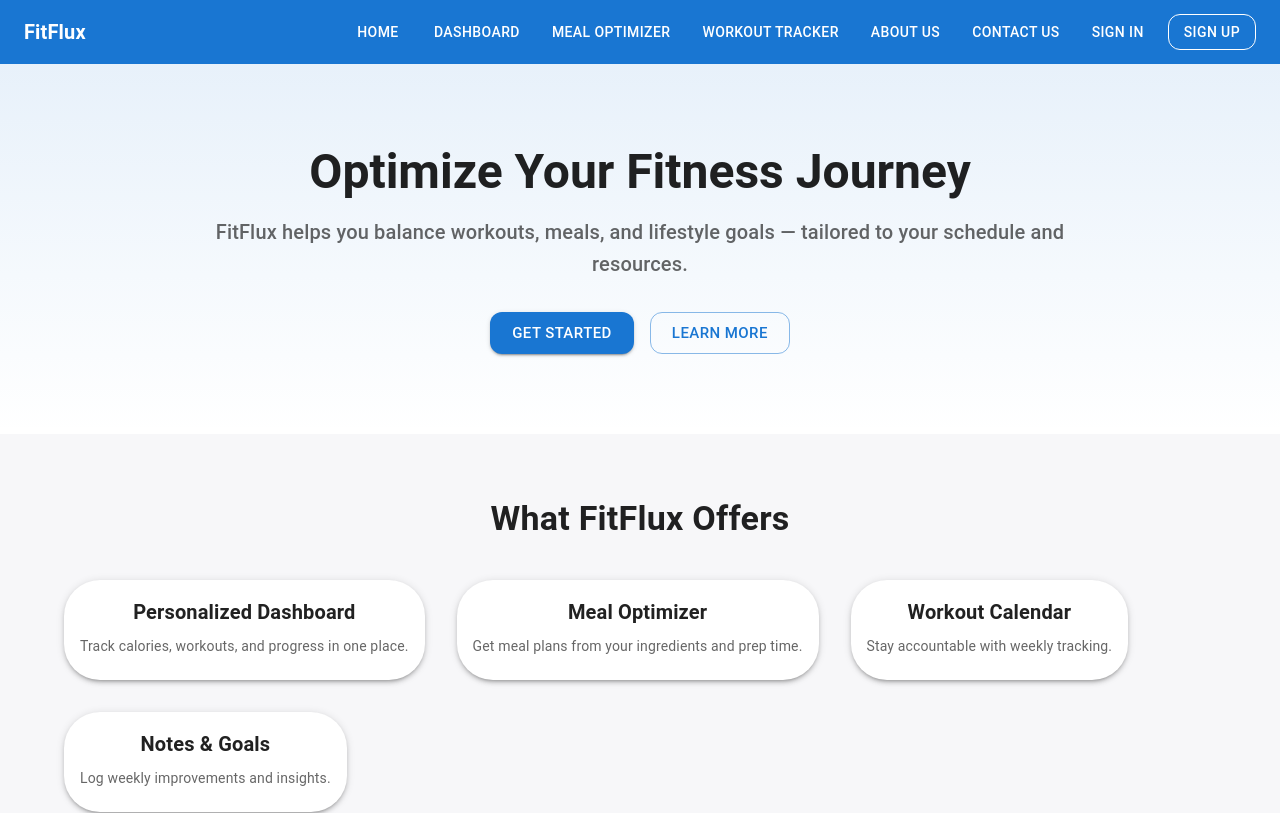
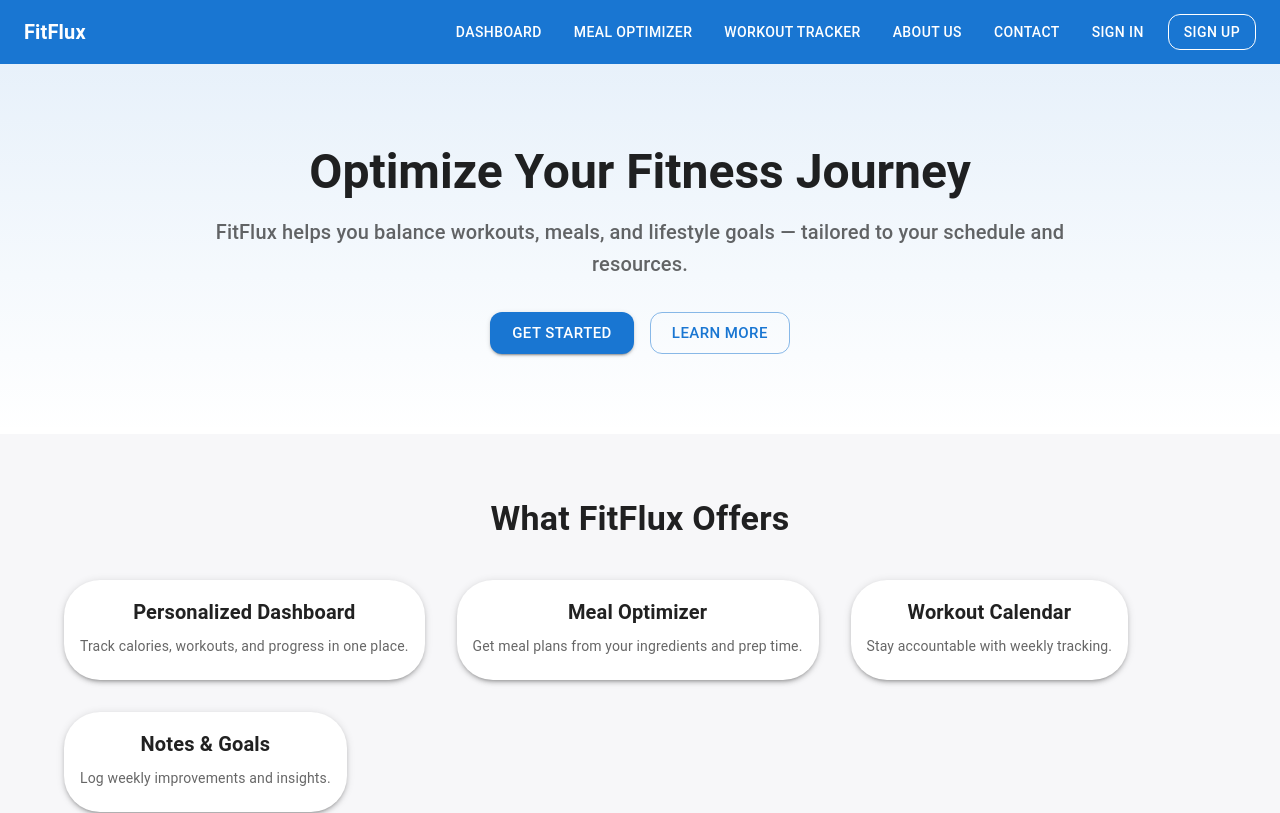
Before and after one commit to hamim23z/FitFlux, a Next.js app: page / in a window 1280 px wide. Shown: the top 813 px of the page. Built offline with nearby package versions, Linux system fonts and the light colour scheme.

Commit message:
Fixed the issue with navbar

```diff
--- a/app/components/navbar.jsx
+++ b/app/components/navbar.jsx
@@ -1,5 +1,4 @@
 'use client';
-
 import Link from 'next/link';
 import { AppBar, Toolbar, Typography, Stack, Button } from '@mui/material';
 
@@ -7,16 +6,17 @@ export default function Navbar() {
   return (
     <AppBar position="static" color="primary">
       <Toolbar sx={{ justifyContent: 'space-between' }}>
-        <Typography variant="h6" sx={{ fontWeight: 'bold' }}>
-          FitFlux
-        </Typography>
+        <Link href="/" style={{ textDecoration: 'none', color: 'inherit' }}>
+          <Typography variant="h6" sx={{ fontWeight: 'bold', cursor: 'pointer' }}>
+            FitFlux
+          </Typography>
+        </Link>
         <Stack direction="row" spacing={2}>
-          <Button component={Link} href="/" color="inherit">Home</Button>
           <Button component={Link} href="/dashboard" color="inherit">Dashboard</Button>
-          <Button component={Link} href="/meal" color="inherit">Meal Optimizer</Button>
+          <Button component={Link} href="/meal-optimizer" color="inherit">Meal Optimizer</Button>
           <Button component={Link} href="/workout-planner" color="inherit">Workout Tracker</Button>
           <Button component={Link} href="/about-us" color="inherit">About Us</Button>
-          <Button component={Link} href="/contact" color="inherit">Contact Us</Button>
+          <Button component={Link} href="/contact" color="inherit">Contact</Button>
           <Button component={Link} href="/sign-in" color="inherit">Sign In</Button>
           <Button component={Link} href="/sign-up" color="inherit" variant="outlined" sx={{ borderColor: 'white' }}>
             Sign Up
```
